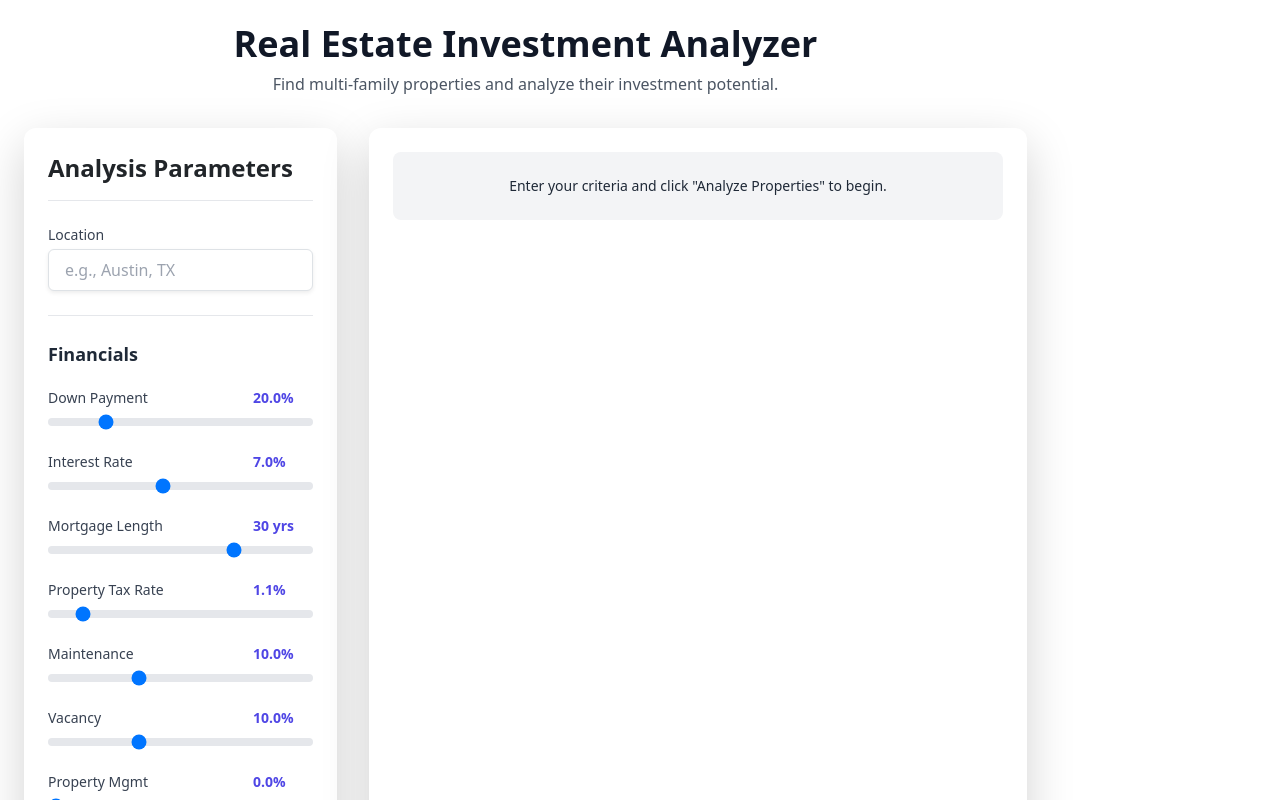
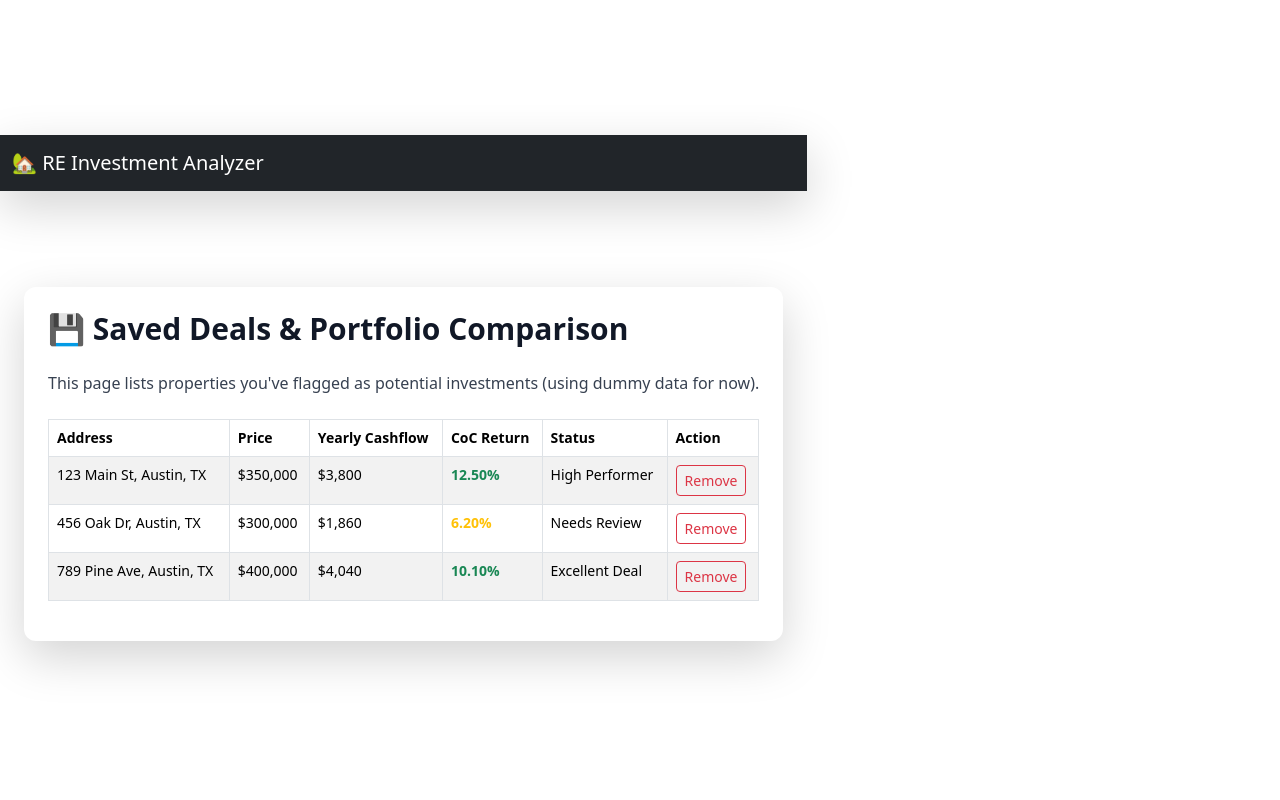
Before and after one commit to Bwiniecki/CS571-Final, a React (Vite) app: page /#/saved in a window 1280 px wide. Shown: the top 800 px of the page. Built offline with nearby package versions, Linux system fonts and the light colour scheme.

Commit message:
Feature: Added 3-page structure with NavBar and React Router

```diff
--- a/src/App.jsx
+++ b/src/App.jsx
@@ -1,19 +1,44 @@
-import Calculator from './Calculator';
+// src/App.jsx
+
+import React from 'react';
+import { Routes, Route } from 'react-router-dom';
+
+// Import Components
+import NavBar from './components/NavBar';
+import Calculator from './Calculator'; // The core analyzer tool
+import MetricsPage from './pages/MetricsPage';
+import SavedDealsPage from './pages/SavedDealsPage';
 
 function App() {
   return (
-    // ADD max-w-7xl (or another max-width size like max-w-6xl or max-w-5xl)
-    // The container class often implies mx-auto, but combining it with a max-width
-    // ensures it is properly contained and centered on larger screens.
-    <div className="container mx-auto p-4 md:p-8 max-w-7xl">
-      <header className="text-center mb-8">
-        <h1 className="text-4xl font-bold text-gray-900">Real Estate Investment Analyzer</h1>
-        <p className="text-gray-600 mt-2">Find multi-family properties and analyze their investment potential.</p>
-      </header>
-      <main className="grid grid-cols-1 lg:grid-cols-3 gap-8">
-        <Calculator />
-      </main>
-    </div>
+    // The <></> fragment ensures the NavBar sits outside the max-width container
+    // but still wraps the whole application.
+    <>
+      <NavBar /> {/* Primary Navigation Bar */}
+
+      {/* The main content wrapper, now with the centering fix */}
+      <div className="container mx-auto p-4 md:p-8 max-w-7xl">
+        <main>
+          {/* React Router Routes */}
+          <Routes>
+            {/* Home Page: The Analyzer Tool */}
+            <Route path="/" element={<Calculator />} />
+
+            {/* Secondary Pages */}
+            <Route path="/metrics" element={<MetricsPage />} />
+            <Route path="/saved" element={<SavedDealsPage />} />
+
+            {/* 404 Catch-all */}
+            <Route path="*" element={
+              <div className="text-center p-10">
+                <h2 className="text-4xl font-bold text-red-600">404</h2>
+                <p className="text-xl text-gray-600">Page Not Found</p>
+              </div>
+            } />
+          </Routes>
+        </main>
+      </div>
+    </>
   );
 }
 
--- /dev/null
+++ b/src/components/NavBar.jsx
@@ -0,0 +1,26 @@
+import React from 'react';
+import { Link } from 'react-router-dom';
+import { Navbar, Nav, Container } from 'react-bootstrap';
+
+const NavBar = () => {
+    return (
+        <Navbar bg="dark" variant="dark" expand="lg" className="mb-4 shadow-lg sticky-top">
+            <Container>
+                <Navbar.Brand as={Link} to="/">
+                    🏡 RE Investment Analyzer
+                </Navbar.Brand>
+                <Navbar.Toggle aria-controls="basic-navbar-nav" />
+                <Navbar.Collapse id="basic-navbar-nav">
+                    <Nav className="me-auto">
+                        {/* NavLinks use the 'as={Link}' prop to integrate React Router */}
+                        <Nav.Link as={Link} to="/">Analyzer</Nav.Link>
+                        <Nav.Link as={Link} to="/metrics">Metrics Explained</Nav.Link>
+                        <Nav.Link as={Link} to="/saved">Saved Deals</Nav.Link>
+                    </Nav>
+                </Navbar.Collapse>
+            </Container>
+        </Navbar>
+    );
+};
+
+export default NavBar;
--- a/src/main.jsx
+++ b/src/main.jsx
@@ -1,12 +1,10 @@
 import { createRoot } from 'react-dom/client'
-import { HashRouter } from 'react-router-dom' // Import HashRouter
+import { HashRouter } from 'react-router-dom'
 import './index.css'
 import App from './App.jsx'
 import 'bootstrap/dist/css/bootstrap.min.css';
 
 createRoot(document.getElementById('root')).render(
-  // 1. Removed <StrictMode> tags as per instructions.
-  // 2. Added <HashRouter> to enable proper routing on GitHub Pages.
   <HashRouter>
     <App />
   </HashRouter>
--- /dev/null
+++ b/src/pages/MetricsPage.jsx
@@ -0,0 +1,66 @@
+// src/pages/MetricsPage.jsx
+
+import React from 'react';
+import { Container } from 'react-bootstrap';
+
+const MetricsPage = () => {
+    // Utility for currency formatting (optional but good practice)
+    const currency = (num) => new Intl.NumberFormat('en-US', { style: 'currency', currency: 'USD' }).format(num);
+
+    return (
+        <Container className="mt-5 p-4 bg-white rounded-xl shadow-lg">
+            <h2 className="text-3xl font-bold mb-4 text-gray-900">Investment Metrics Explained</h2>
+            <p className="text-gray-700 mb-6">
+                Understand the key formulas used by the analyzer to evaluate property investment potential.
+            </p>
+
+            <div className="space-y-8">
+                {/* Cash-on-Cash Return */}
+                <div>
+                    <h3 className="text-xl font-semibold text-indigo-600">Cash-on-Cash (CoC) Return</h3>
+                    <p className="text-gray-700">
+                        The annual percentage return on the actual cash invested (down payment + closing costs). This is the primary metric for gauging year-one profitability.
+                    </p>
+                    <div className="mt-2 p-3 bg-gray-100 rounded-lg">
+                        <p className="font-mono text-sm">
+                            CoC Return $\quad = \quad$ (Yearly Cash Flow / Total Capital Invested)
+                        </p>
+                    </div>
+                </div>
+
+                {/* Net Operating Income */}
+                <div>
+                    <h3 className="text-xl font-semibold text-indigo-600">Net Operating Income (NOI)</h3>
+                    <p className="text-gray-700">
+                        A property's income before accounting for debt (mortgage payments). It's used for calculating the Cap Rate.
+                    </p>
+                    <div className="mt-2 p-3 bg-gray-100 rounded-lg">
+                        <p className="font-mono text-sm">
+                            NOI $\quad = \quad$ (Gross Rental Income) $-$ (Operating Expenses, excluding P&I)
+                        </p>
+                    </div>
+                </div>
+
+                {/* Principal & Interest (P&I) */}
+                <div>
+                    <h3 className="text-xl font-semibold text-indigo-600">Principal & Interest (P&I)</h3>
+                    <p className="text-gray-700">
+                        The portion of the monthly mortgage payment that goes toward repaying the loan balance (Principal) and the accrued interest.
+                    </p>
+                    <div className="mt-2 p-3 bg-gray-100 rounded-lg">
+                        <p className="font-mono text-sm">
+                            Monthly P&I Payment (M) is calculated using the standard amortization formula:
+                        </p>
+                        $$M = P \left[ \frac{i(1 + i)^n}{(1 + i)^n - 1} \right]$$
+                        <p className="text-xs text-gray-500 mt-2">
+                            Where P is the loan principal, $i$ is the monthly interest rate, and $n$ is the total number of payments.
+                        </p>
+                    </div>
+                </div>
+
+            </div>
+        </Container>
+    );
+};
+
+export default MetricsPage;
--- /dev/null
+++ b/src/pages/SavedDealsPage.jsx
@@ -0,0 +1,55 @@
+// src/pages/SavedDealsPage.jsx
+
+import React from 'react';
+import { Container, Table } from 'react-bootstrap';
+
+// Dummy data to simulate saved properties
+const dummySavedDeals = [
+    { id: 1, address: "123 Main St, Austin, TX", price: 350000, coc: 12.5, cashflow: 3800, status: "High Performer" },
+    { id: 2, address: "456 Oak Dr, Austin, TX", price: 300000, coc: 6.2, cashflow: 1860, status: "Needs Review" },
+    { id: 3, address: "789 Pine Ave, Austin, TX", price: 400000, coc: 10.1, cashflow: 4040, status: "Excellent Deal" },
+];
+
+const formatter = new Intl.NumberFormat('en-US', { style: 'currency', currency: 'USD', minimumFractionDigits: 0, maximumFractionDigits: 0 });
+
+const SavedDealsPage = () => {
+    return (
+        <Container className="mt-5 p-4 bg-white rounded-xl shadow-lg">
+            <h2 className="text-3xl font-bold mb-4 text-gray-900">💾 Saved Deals & Portfolio Comparison</h2>
+            <p className="text-gray-700 mb-6">
+                This page lists properties you've flagged as potential investments (using dummy data for now).
+            </p>
+
+            <Table striped bordered hover responsive className="text-sm">
+                <thead className="bg-gray-200">
+                    <tr>
+                        <th>Address</th>
+                        <th>Price</th>
+                        <th>Yearly Cashflow</th>
+                        <th>CoC Return</th>
+                        <th>Status</th>
+                        <th>Action</th>
+                    </tr>
+                </thead>
+                <tbody>
+                    {dummySavedDeals.map(deal => (
+                        <tr key={deal.id}>
+                            <td>{deal.address}</td>
+                            <td>{formatter.format(deal.price)}</td>
+                            <td>{formatter.format(deal.cashflow)}</td>
+                            <td className={deal.coc > 10 ? 'text-success font-bold' : 'text-warning font-bold'}>
+                                {deal.coc.toFixed(2)}%
+                            </td>
+                            <td>{deal.status}</td>
+                            <td>
+                                <button className="btn btn-sm btn-outline-danger">Remove</button>
+                            </td>
+                        </tr>
+                    ))}
+                </tbody>
+            </Table>
+        </Container>
+    );
+};
+
+export default SavedDealsPage;
```
Also changed, not shown: 3 other files (tests, documents, lock files or other folders).
